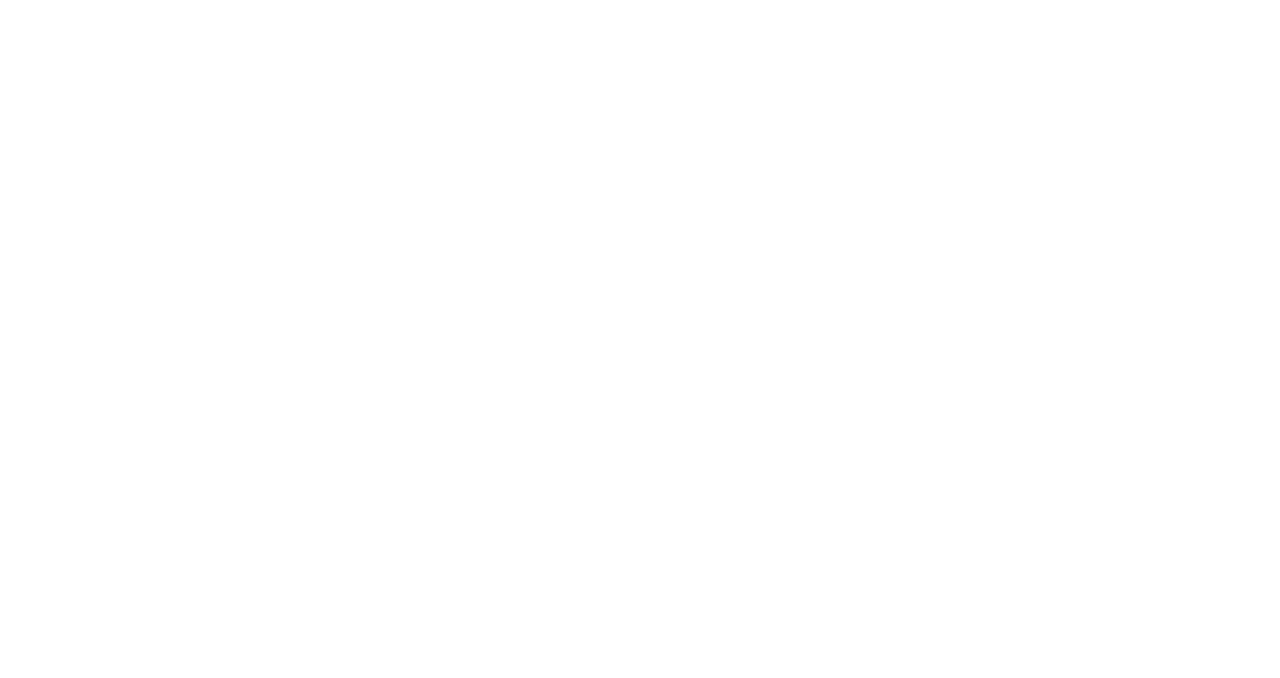
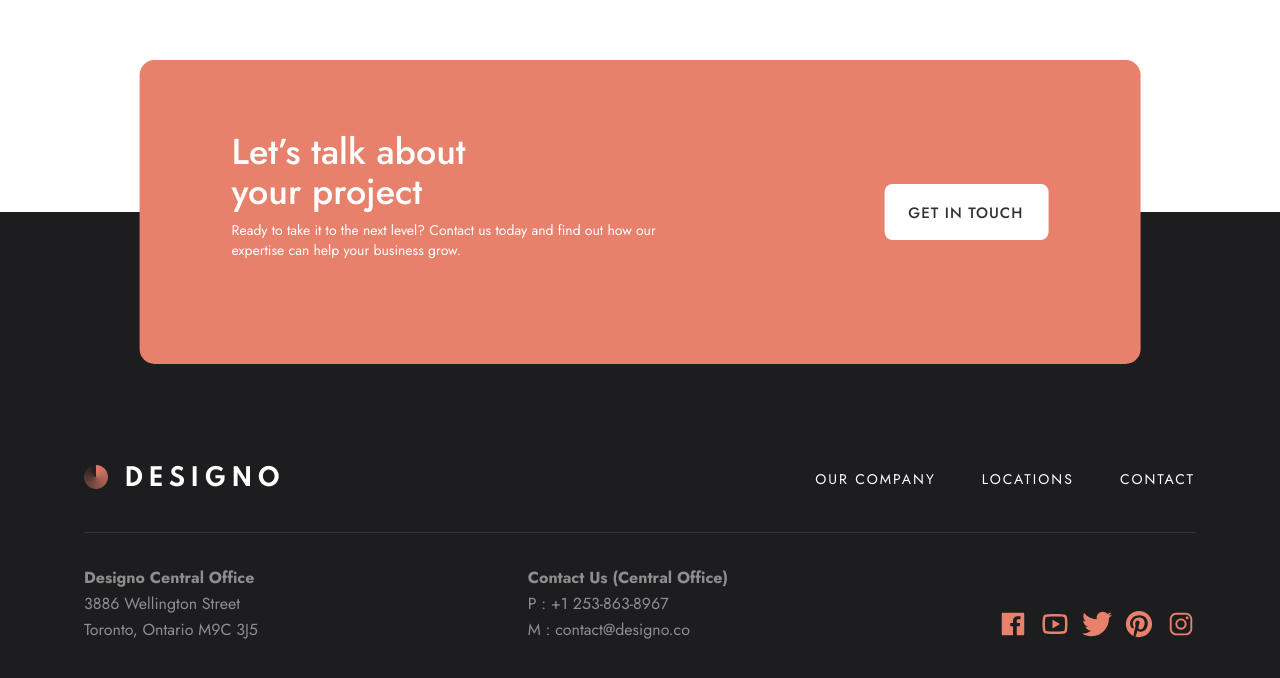
Before and after one commit to andreiwebdev/designo-nextjs-multipage, a Next.js app: page / in a window 1280 px wide. Shown: the part 2319-2997 px from the top of the page. Before the commit the page ends 2311 px from the top, so only its background shows below. Built offline with nearby package versions, Linux system fonts and the light colour scheme.

Commit message:
Update: Footer

```diff
--- a/src/app/layout.tsx
+++ b/src/app/layout.tsx
@@ -3,6 +3,7 @@ import { Jost } from "next/font/google";
 import "./globals.css";
 import { Wrapper } from "@/components/common";
 import { Header } from "@/components/Header";
+import { Footer } from "@/components/Footer";
 
 const jost = Jost({ subsets: ["latin"] });
 
@@ -21,6 +22,7 @@ export default function RootLayout({
             <body className={jost.className}>
                 <Header />
                 <Wrapper>{children}</Wrapper>
+                <Footer />
             </body>
         </html>
     );
--- a/src/app/page.tsx
+++ b/src/app/page.tsx
@@ -28,7 +28,7 @@ export default function Home() {
                     />
                 </div>
             </div>
-            <div className="mb-[120px] md:mb-[60px] xl:mb-[160px] xl:grid xl:grid-cols-3 xl:gap-[30px]">
+            <div className="mb-[311px] md:mb-[331px] xl:mb-[380px] xl:grid xl:grid-cols-3 xl:gap-[30px]">
                 <GenericContentComponent
                     imageUrl="/assets/home/desktop/illustration-passionate.svg"
                     imageAltText="illustration-passionate"
--- /dev/null
+++ b/src/components/Footer/Footer.tsx
@@ -0,0 +1,77 @@
+import Image from "next/image";
+import { Button, Wrapper } from "../common";
+import Link from "next/link";
+import {
+    IoLogoFacebook,
+    IoLogoPinterest,
+    IoLogoInstagram,
+} from "react-icons/io";
+import { RiYoutubeLine } from "react-icons/ri";
+import { FaTwitter } from "react-icons/fa";
+
+export const Footer = () => {
+    return (
+        <div className="w-full bg-black">
+            <Wrapper extraClasses="text-center px-[24px] md:px-[0px] pt-[253px] pb-[64px] relative">
+                <div className="w-full px-6 py-16 bg-peach text-center rounded-[15px] absolute top-0 left-1/2 transform -translate-x-1/2 -translate-y-1/2 max-w-[90%] md:text-left md:flex md:items-center md:justify-between md:px-[92px] md:py-[72px]">
+                    <div>
+                        <div className="text-white text-3xl mb-2 max-w-[279px] mx-auto font-medium md:text-4xl md:mx-0">
+                            Let’s talk about your project
+                        </div>
+                        <p className="text-white text-sm mb-[32px] max-w-[279px] mx-auto md:max-w-[459px] md:mx-0">
+                            Ready to take it to the next level? Contact us today
+                            and find out how our expertise can help your
+                            business grow.
+                        </p>
+                    </div>
+                    <Button
+                        buttonText="GET IN TOUCH"
+                        style="light"
+                        extraClasses="mx-auto md:ml-auto md:mr-0"
+                    />
+                </div>
+                <div className="md:flex md:items-center md:justify-between md:mb-10">
+                    <Image
+                        src="/assets/shared/desktop/logo-light.png"
+                        alt="designo logo light"
+                        className="mx-auto mb-[32px] md:m-0"
+                        width={202}
+                        height={27}
+                    />
+                    <div className="w-full h-[1px] bg-white opacity-[0.1] mb-8 md:hidden"></div>
+                    <ul className="list-none text-white text-[14px] uppercase tracking-[2px] leading-[14px] mb-[40px] md:flex md:mb-0 md:gap-11">
+                        <li className="mb-[32px] md:mb-0 border border-black hover:border-b-white">
+                            <Link href="/our-company">Our Company</Link>
+                        </li>
+                        <li className="mb-[32px] md:mb-0 border border-black hover:border-b-white">
+                            <Link href="/locations">Locations</Link>
+                        </li>
+                        <li className="mb-[32px] md:mb-0 border border-black hover:border-b-white">
+                            <Link href="/contact">Contact</Link>
+                        </li>
+                    </ul>
+                </div>
+                <div className="w-full h-[1px] bg-white opacity-[0.1] mb-8 hidden md:block"></div>
+                <div className="md:flex md:justify-between md:text-left">
+                    <div className="text-white opacity-50 mb-[40px]">
+                        <p className="font-bold">Designo Central Office</p>
+                        <p>3886 Wellington Street</p>
+                        <p>Toronto, Ontario M9C 3J5</p>
+                    </div>
+                    <div className="text-white opacity-50 mb-[40px]">
+                        <p className="font-bold">Contact Us (Central Office)</p>
+                        <p>P : +1 253-863-8967</p>
+                        <p>M : contact@designo.co</p>
+                    </div>
+                    <div className="flex items-center justify-center gap-3 text-peach text-3xl">
+                        <IoLogoFacebook className="cursor-pointer hover:text-lightPeach transition-colors" />
+                        <RiYoutubeLine className="cursor-pointer hover:text-lightPeach transition-colors" />
+                        <FaTwitter className="cursor-pointer hover:text-lightPeach transition-colors" />
+                        <IoLogoPinterest className="cursor-pointer hover:text-lightPeach transition-colors" />
+                        <IoLogoInstagram className="cursor-pointer hover:text-lightPeach transition-colors" />
+                    </div>
+                </div>
+            </Wrapper>
+        </div>
+    );
+};
--- /dev/null
+++ b/src/components/Footer/index.tsx
@@ -0,0 +1 @@
+export * from "./Footer";
```
